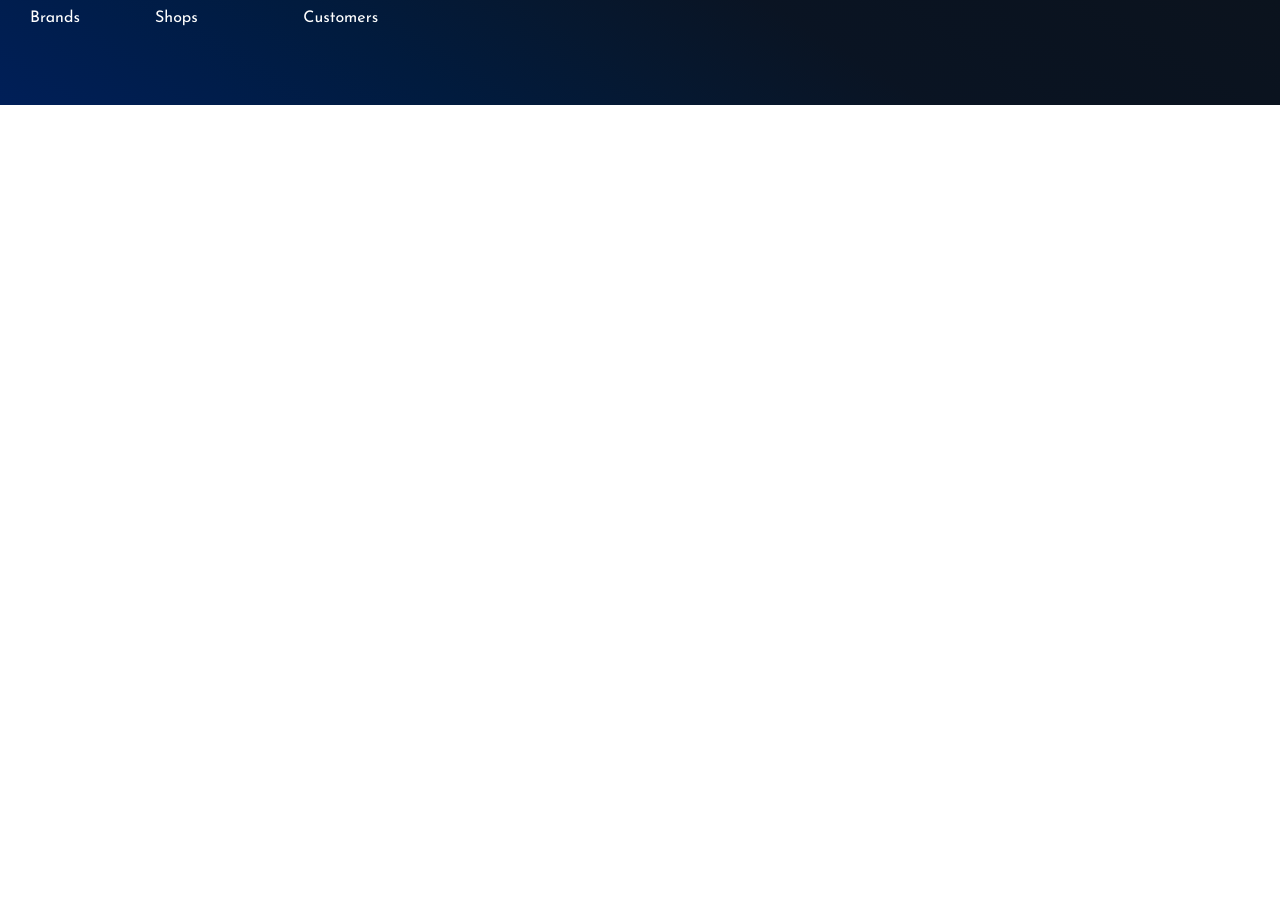
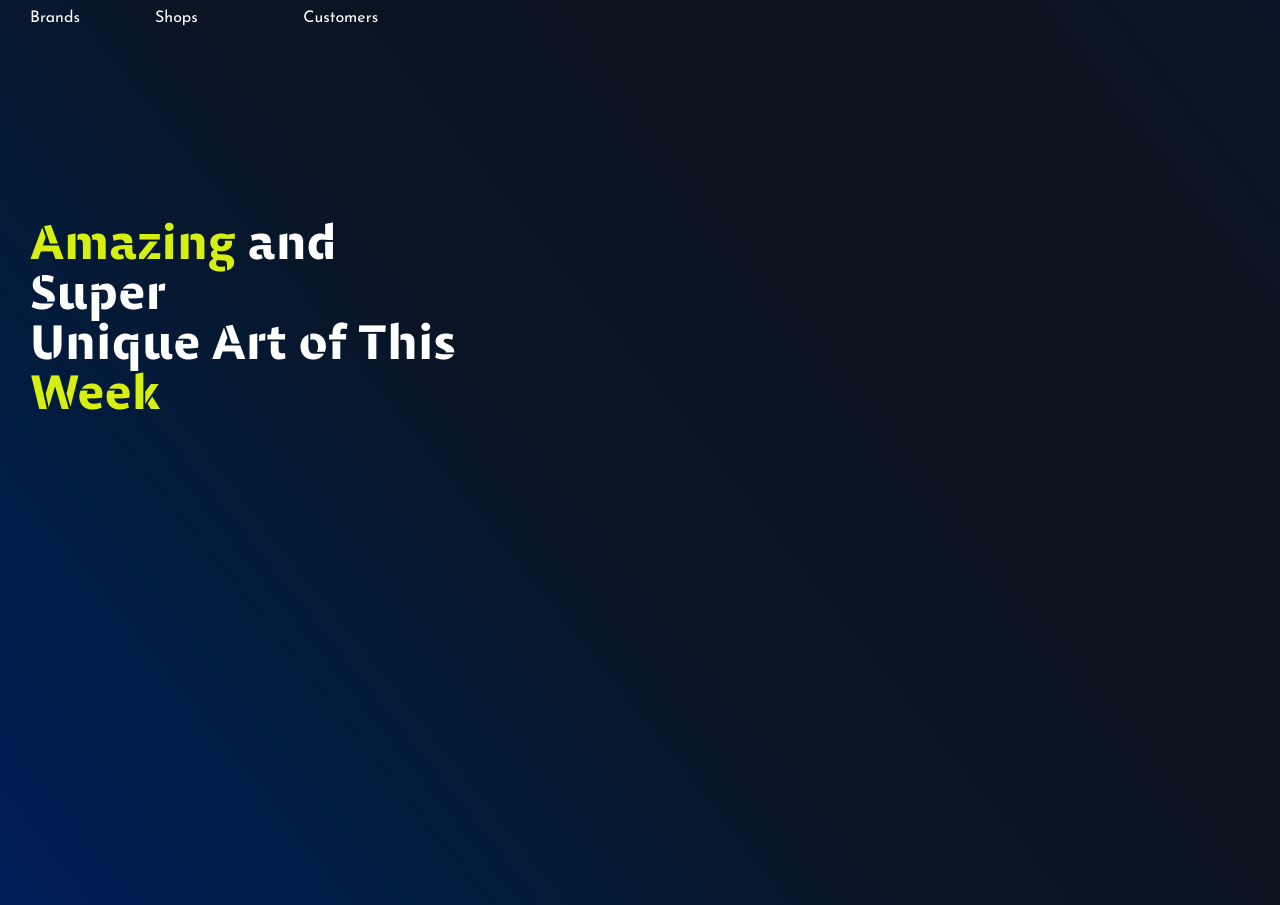
Before and after one commit to Allwyn46/NFT-Portfolio, a Next.js app: page / in a window 1280 px wide. Shown: the part 695-1600 px from the top of the page. Before the commit the page ends 800 px from the top, so only its background shows below. Built offline with nearby package versions, Linux system fonts and the light colour scheme.

Commit message:
added about us section

```diff
--- a/app/globals.css
+++ b/app/globals.css
@@ -131,3 +131,19 @@ body {
   width: 35%;
   margin-top: 20px;
 }
+
+/*==== ABOUT SECTION STYLES  ====*/
+
+.about_sec {
+  height: 100vh;
+}
+
+.about_sec_h1 {
+  font-size: 48px;
+  line-height: 50px;
+  font-family: var(--font-bespoke);
+}
+
+.about_sec_h1 span {
+  color: var(--color-primary);
+}
--- a/app/page.js
+++ b/app/page.js
@@ -1,4 +1,5 @@
 import Nav from "@/components/Nav";
+import Aboutus from "@/sections/Aboutus";
 import Hero from "@/sections/Hero";
 
 export default function Home() {
@@ -6,6 +7,7 @@ export default function Home() {
     <main className="">
       <Nav />
       <Hero />
+      <Aboutus />
     </main>
   );
 }
--- a/app/responsive.css
+++ b/app/responsive.css
@@ -30,6 +30,10 @@
     }
 
     .hero_sec {
+        height: 100%;
+    }
+
+    .about_sec {
         height: 100%;
     }
 
--- /dev/null
+++ b/sections/Aboutus.jsx
@@ -0,0 +1,19 @@
+"use client"
+import React from 'react'
+import Button from '@/components/Button'
+
+const Aboutus = () => {
+    return (
+        <section className='about_sec w-full flex max-lg:flex-col flex-row  justify-between gap-10 max-container' id='hero'>
+            <div className='relative w-full flex flex-row justify-between items-start max-xl:padding-x hero_sec_lef'>
+                <h1 className='text-8xl about_sec_h1'>
+                    <span>Amazing</span> and Super <br />
+                    Unique Art of This <span>Week</span>
+                </h1>
+                {/* <Button label="See All" /> */}
+            </div>
+        </section>
+    )
+}
+
+export default Aboutus
```
